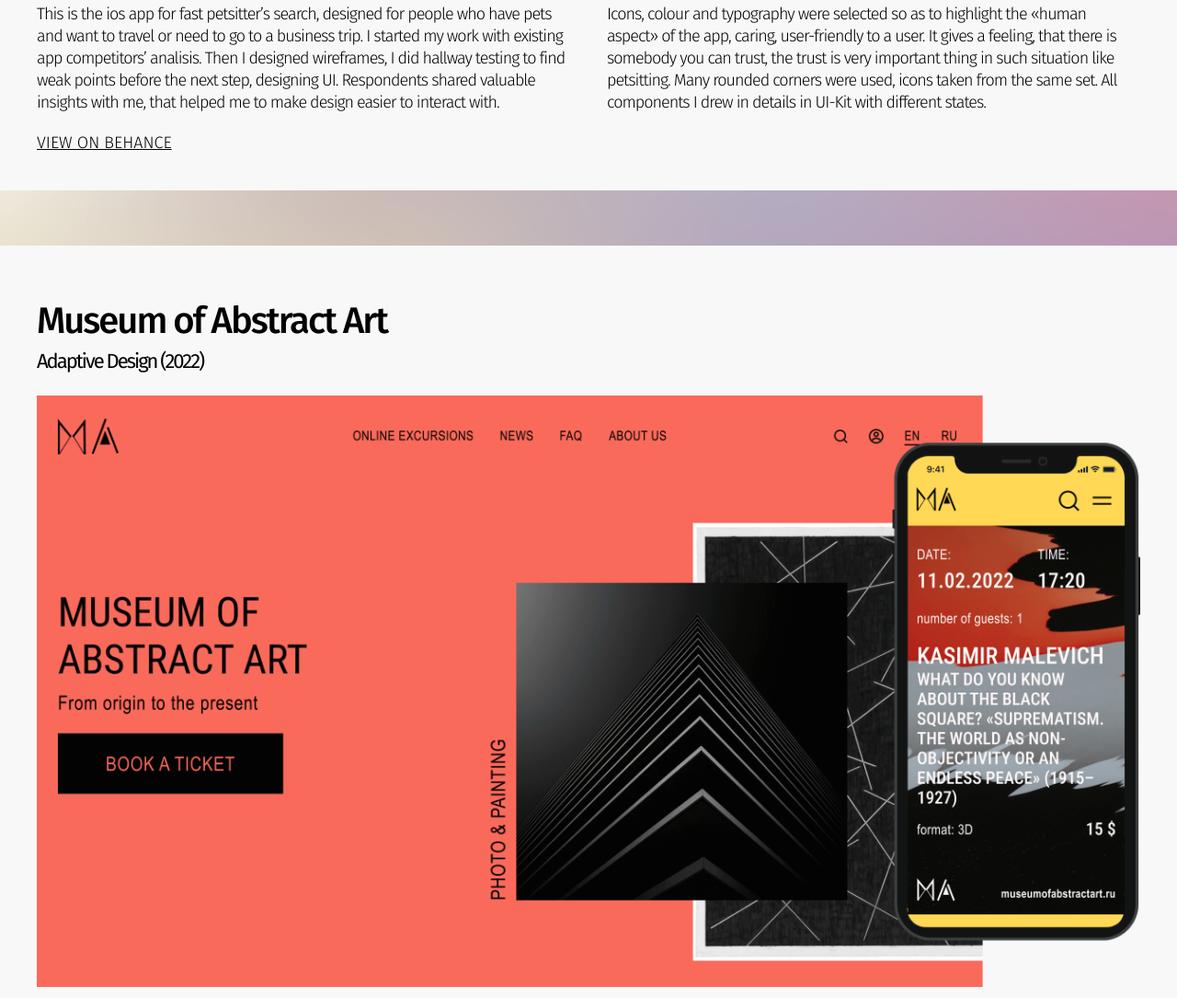
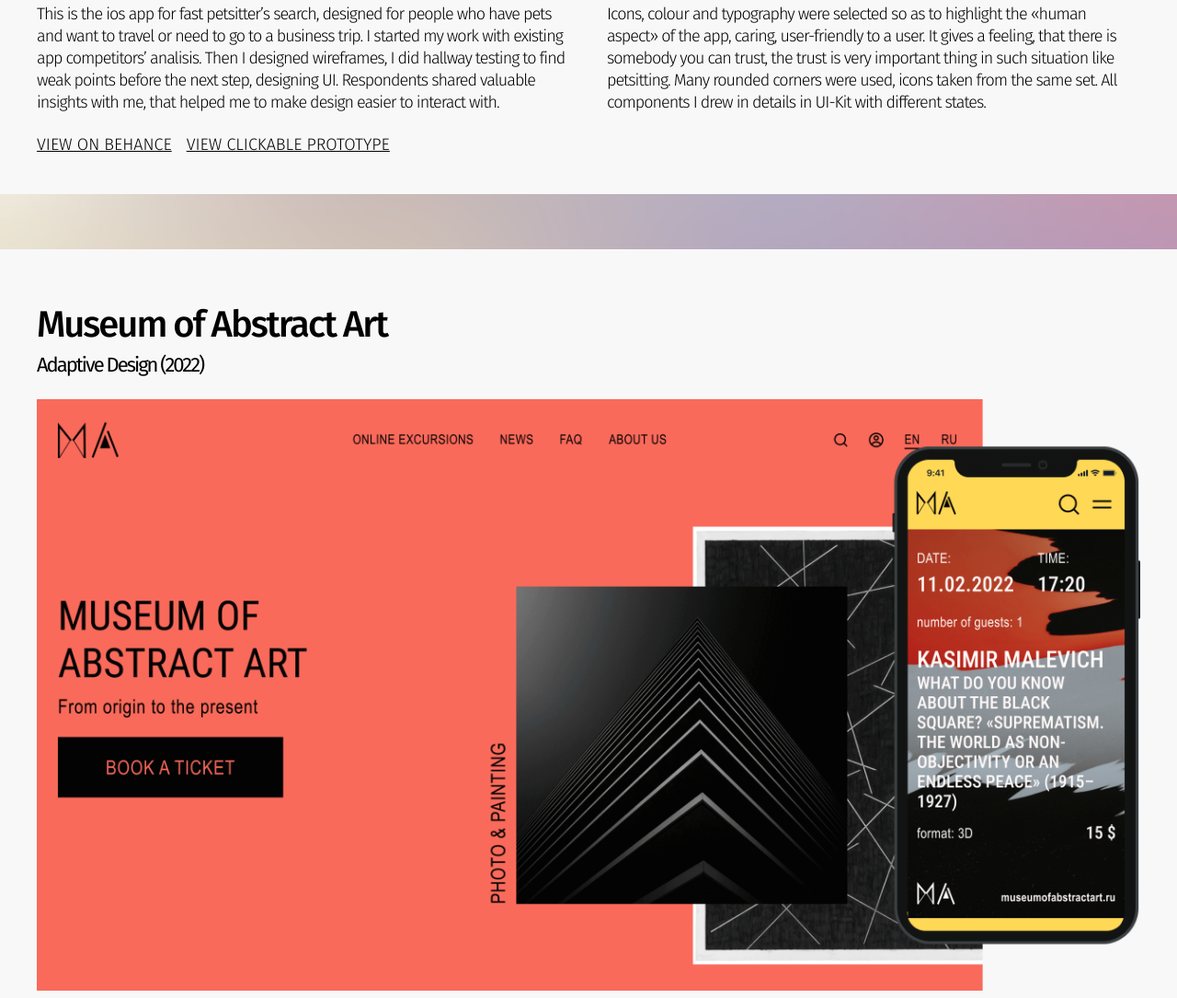
Before and after one commit to IlonaArt/portfolio, a plain HTML site: page index.html in a window 1280 px wide. Shown: the part 1680-2765 px from the top of the page at 92% size. Drawn offline with Linux system fonts and the light colour scheme.

Commit message:
added figma links

```diff
--- a/index.html
+++ b/index.html
@@ -102,7 +102,11 @@
             All components I drew in details in UI-Kit with different states.
           </p>
         </div>
-        <a href="https://www.behance.net/gallery/141047797/Pet-Booking-App" class="behance-link">View on Behance</a>
+        <div class="behance-links">
+          <a href="https://www.behance.net/gallery/141047797/Pet-Booking-App" class="behance-link behance-link--m">View on Behance</a>
+          <a href="https://www.figma.com/proto/I0bjiz2bv1gZQnjWgaEIpf/7-%D0%A1%D0%BF%D1%80%D0%B8%D0%BD%D1%82-%D0%98%D0%BB%D0%BE%D0%BD%D0%B0-%D0%A5%D0%BE%D0%BC%D0%B5%D0%BD%D0%BA%D0%BE---Y.P.--Pet-Booking?page-id=1501%3A581&node-id=1501%3A1540&viewport=252%2C337%2C0.05&scaling=scale-down&starting-point-node-id=1501%3A1540"
+          class="behance-link">View clickable prototype</a>
+        </div>
       </section>
       <section class="section project-section" id="abstract">
         <h2 class="second-heading">Museum&nbsp;of Abstract Art</h2>
@@ -147,7 +151,11 @@
               to join  another co-rider and function, allowing to pick up co-riders when I act as an initiator of a ride.
           </p>
         </div>
-        <a href="https://www.behance.net/gallery/145428147/Developing-new-feature-UberShare-for-Uber" class="behance-link">View on Behance</a>
+        <div class="behance-links">
+          <a href="https://www.behance.net/gallery/145428147/Developing-new-feature-UberShare-for-Uber" class="behance-link behance-link--m">View on Behance</a>
+          <a href="https://www.figma.com/proto/WbPedVPnWmY5KQnoX2wyYV/%D0%94%D0%B8%D0%BF%D0%BB%D0%BE%D0%BC%D0%BD%D1%8B%D0%B9-%D0%BF%D1%80%D0%BE%D0%B5%D0%BA%D1%82-%E2%80%93-%D0%A0%D0%B0%D0%B7%D1%80%D0%B0%D0%B1%D0%BE%D1%82%D0%BA%D0%B0-%D1%84%D1%83%D0%BD%D0%BA%D1%86%D0%B8%D0%B8-%D0%B4%D0%BB%D1%8F-Uber?page-id=153%3A6707&node-id=186%3A12285&viewport=137%2C296%2C0.06&scaling=scale-down&starting-point-node-id=186%3A12285"
+          class="behance-link">View clickable prototype</a>
+        </div>
       </section>
     </div>
   </main>
--- a/main.css
+++ b/main.css
@@ -66,11 +66,16 @@ a {
 }
 
 .behance-link {
+  line-height: 28px;
   text-transform: uppercase;
 }
 
 .behance-link:hover {
   color: #410D83;
+}
+
+.behance-link--m {
+  margin-right: 16px;
 }
 
 .project-link {
@@ -331,3 +336,8 @@ footer {
 .footer-email span {
   margin-right: 4px;
 }
+
+.behance-links {
+  display: flex;
+  flex-wrap: wrap;
+}
```
